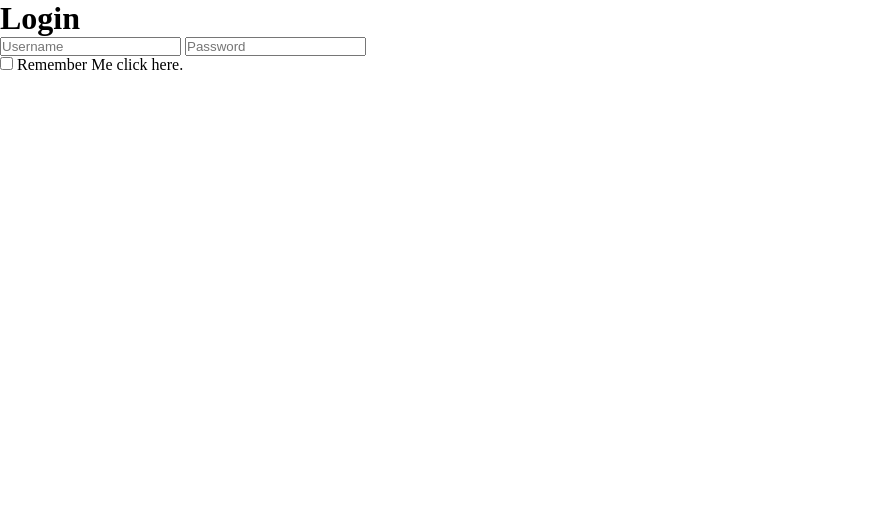
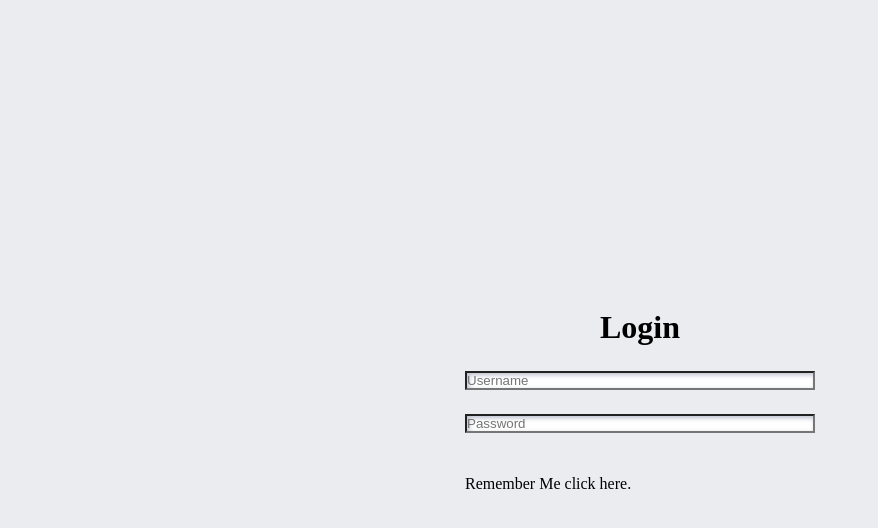
Before and after one commit to EhWanu/Pure-CSS-Neomorphism-Login-Form-Design-In-HTML---CSS, a plain HTML site: page index.html in a window 1280 px wide. Shown: the whole page, without its empty margins (0-878 px from the left). Drawn offline with Linux system fonts and the light colour scheme.

Commit message:
added stylings

```diff
--- a/style.css
+++ b/style.css
@@ -3,3 +3,37 @@
     padding: 0;
     box-sizing: border-box;
 }
+
+body{
+    width: 100%;
+    height: 100vh;
+    display: flex;
+    justify-content: center;
+    align-items: center;
+    background-color: #ebecf0;
+}
+
+.login-form {
+    width: 350px;
+    height: auto;
+}
+
+.form-title {
+    text-align: center;
+    padding: 25px 0 ;
+}
+
+label{
+    display: block;
+    margin-bottom: 24px;
+    width: 100%;
+}
+
+input{
+    margin-right: 8px;
+    box-shadow: inset 2px 2px 5px #babecc, inset -5px -5px 10px #fff;
+    width: 100%;
+    transition: all 0.2s ease-in-out;
+    appearance: none 0;
+    -webkit-appearance: none;
+}
```
